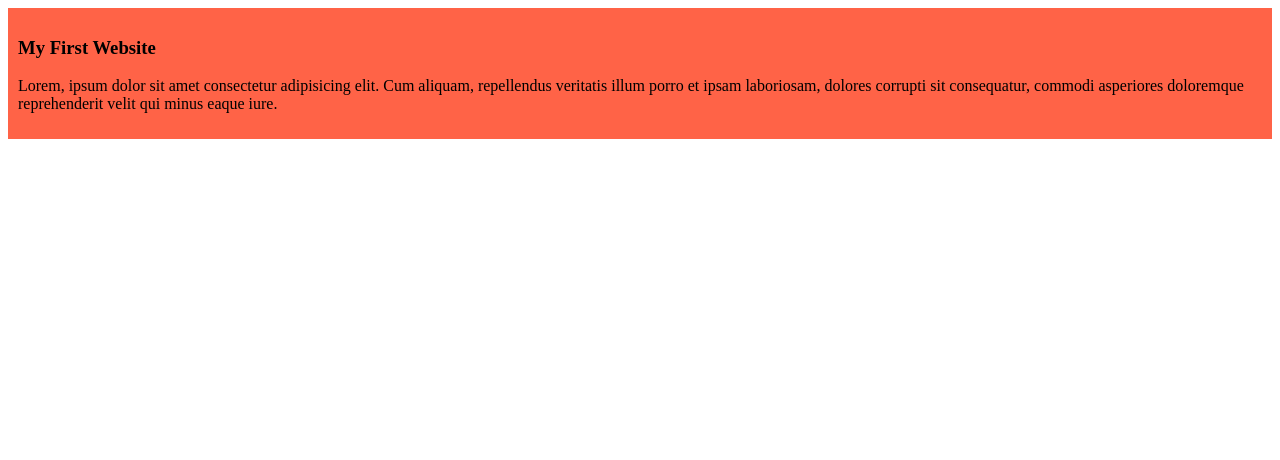
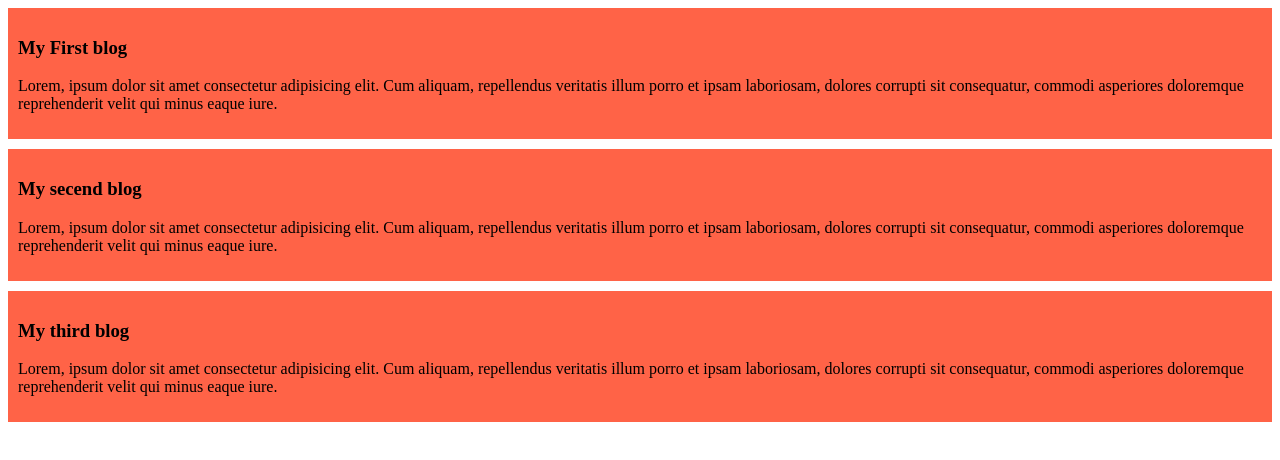
Before and after one commit to BadshaSulaiman/my-simple-website, a plain HTML site: page index.html in a window 1280 px wide. Drawn offline with Linux system fonts and the light colour scheme.

Commit message:
added the second and third blog

```diff
--- a/index.html
+++ b/index.html
@@ -8,7 +8,15 @@
 </head>
 <body>
     <div>
-        <h3>My First Website</h3>
+        <h3>My First blog</h3>
+        <p>Lorem, ipsum dolor sit amet consectetur adipisicing elit. Cum aliquam, repellendus veritatis illum porro et ipsam laboriosam, dolores corrupti sit consequatur, commodi asperiores doloremque reprehenderit velit qui minus eaque iure.</p>
+    </div>
+    <div>
+        <h3>My secend blog</h3>
+        <p>Lorem, ipsum dolor sit amet consectetur adipisicing elit. Cum aliquam, repellendus veritatis illum porro et ipsam laboriosam, dolores corrupti sit consequatur, commodi asperiores doloremque reprehenderit velit qui minus eaque iure.</p>
+    </div>
+    <div>
+        <h3>My third blog</h3>
         <p>Lorem, ipsum dolor sit amet consectetur adipisicing elit. Cum aliquam, repellendus veritatis illum porro et ipsam laboriosam, dolores corrupti sit consequatur, commodi asperiores doloremque reprehenderit velit qui minus eaque iure.</p>
     </div>
 </body>
--- a/styles/blog.css
+++ b/styles/blog.css
@@ -1,4 +1,5 @@
 div{
     background-color: tomato;
     padding: 10px;
+    margin-bottom: 10px;
 }
```
